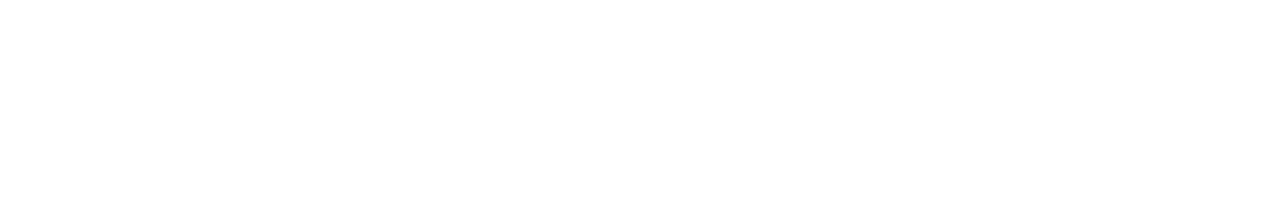
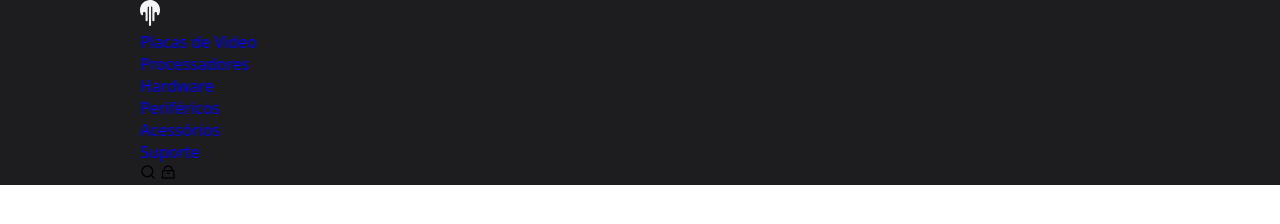
Before and after one commit to Ruanv123/Syren, a plain HTML site: page index.html in a window 1280 px wide. Drawn offline with nearby package versions, Linux system fonts and the light colour scheme; files that its build step writes are made by us from their sources.

Commit message:
preparando area de desenvolvimento

```diff
--- /dev/null
+++ b/assets/scss/index.scss
@@ -0,0 +1,18 @@
+@import 'reset.scss';
+
+/* variaveis */
+:root {
+    --header-color: #1D1D1F;
+    --font-color: ;
+    --container: 1000px;
+}
+
+header {
+    background-color: var(--header-color);
+    width: 100%;
+}
+
+.container{
+    max-width: var(--container);
+    margin: 0 auto;
+}
--- a/src/scss/reset.scss
+++ b/assets/scss/reset.scss
@@ -13,3 +13,26 @@ html {
     padding: 0;
     box-sizing: border-box;
 }
+
+ul,
+ol {
+    list-style: none;
+}
+
+a {
+    text-decoration: none;
+}
+
+*,
+*:after,
+*:before {
+    margin: 0;
+    padding: 0;
+    box-sizing: border-box;
+    text-decoration: none;
+}
+
+body {
+    font-size: 100%;
+    list-style-type: none;
+}
--- a/index.html
+++ b/index.html
@@ -1,15 +1,39 @@
 <!DOCTYPE html>
 <html lang="en">
+
 <head>
     <meta charset="UTF-8">
     <meta http-equiv="X-UA-Compatible" content="IE=edge">
     <meta name="viewport" content="width=device-width, initial-scale=1.0">
+    <!-- icon -->
+    <link rel=" icon" href="assets/imgs/logo.svg" type="image/icon">
     <title>Syren | Home</title>
+    <!-- remix icons -->
+    <link href="https://cdn.jsdelivr.net/npm/remixicon@2.5.0/fonts/remixicon.css" rel="stylesheet">
+    <!-- css default -->
     <link rel="stylesheet" href="assets/css/style.css">
 </head>
+
 <body>
     <header>
-        <img src="" alt="">
+        <div class="container header">
+            <img src="assets/imgs/logo.svg" alt="logo">
+            <nav>
+                <ul>
+                    <li><a href="#">Placas de Video</a></li>
+                    <li><a href="#">Processadores</a></li>
+                    <li><a href="#">Hardware</a></li>
+                    <li><a href="#">Periféricos</a></li>
+                    <li><a href="#">Acessórios</a></li>
+                    <li><a href="#">Suporte</a></li>
+                </ul>
+            </nav>
+            <div class="badges">
+                <i class="ri-search-line"></i>
+                <i class="ri-handbag-line"></i>
+            </div>
+        </div>
     </header>
 </body>
+
 </html>
--- a/src/scss/index.scss
+++ /dev/null
@@ -1,11 +0,0 @@
-@import 'reset.scss';
-
-/* variaveis */
-:root {
-    --header-color: 1D1D1F;
-    --font-color: ;
-}
-
-header {
-    background-color: var(--header-color);
-}
```
Also changed, not shown: assets/css/style.css, assets/imgs/logo.svg (renamed from src/imgs/Vector.svg), 2 other files.
